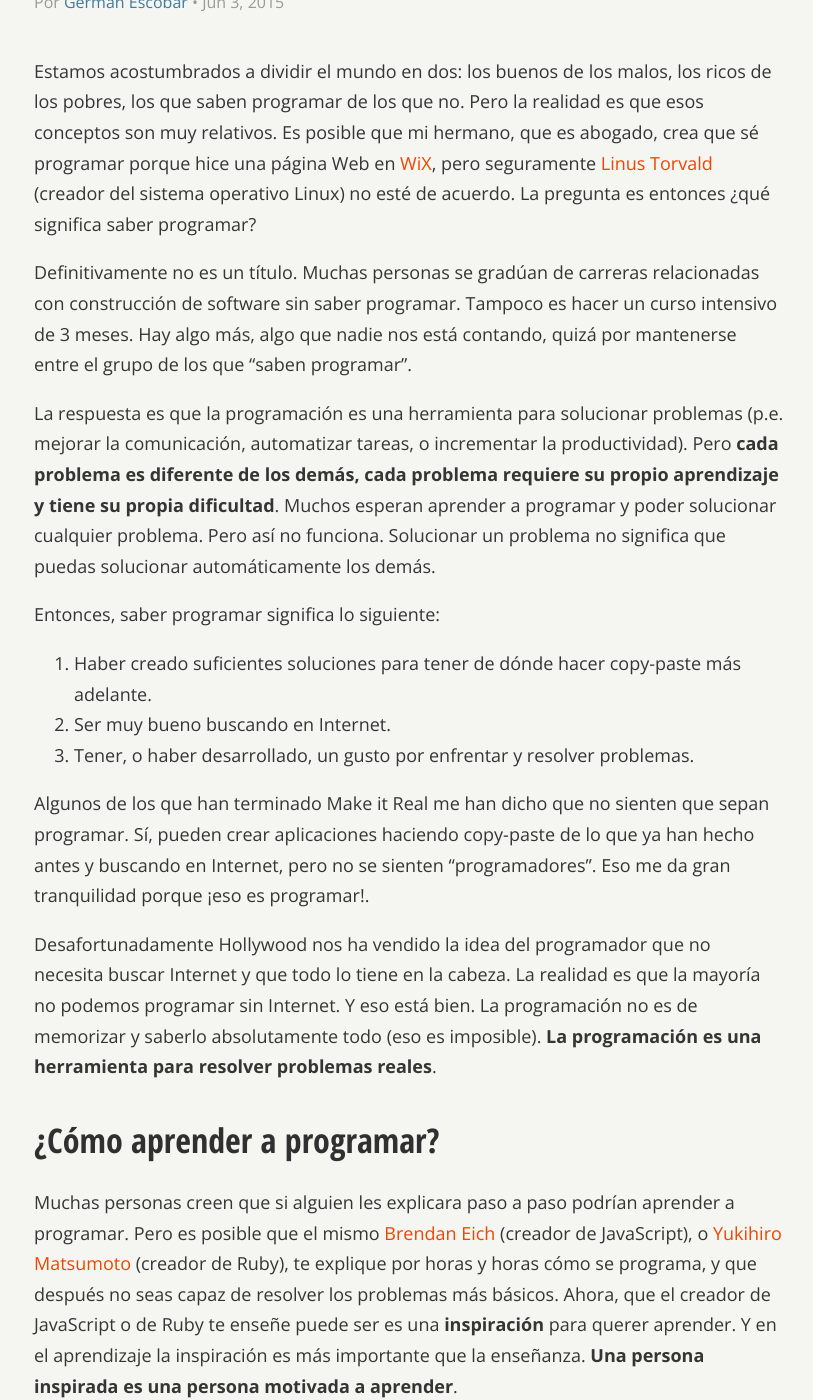
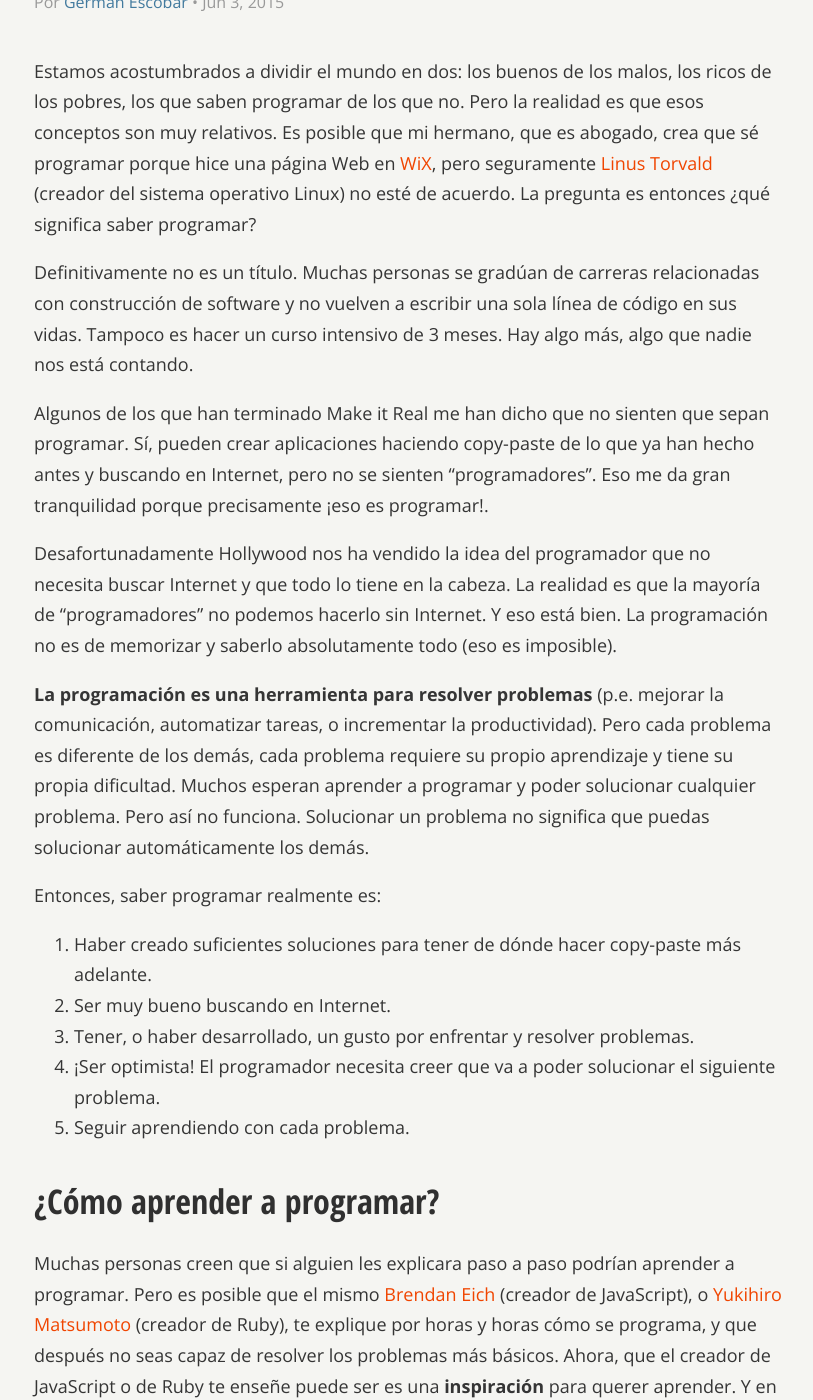
Before and after one commit to simonhoyos/blog, a Jekyll site: the page built from _posts/2015-06-03-saber-programar-y-como-aprender.markdown, in a window 1280 px wide and 1400 px high, scrolled down 312 px. Shown: the whole window, without its empty margins (231-1044 px from the left). Built offline with Jekyll 4.4.1, drawn with Linux system fonts in a browser that asks for light colours; nearby versions of some CDN libraries; comment, search, counter and statistics services are not loaded; a style sheet for code colours, icons or effects is not loaded; some of the changed text lies outside the part shown.

Commit message:
Update post "Saber programar y cómo aprender"

```diff
--- a/_posts/2015-06-03-saber-programar-y-como-aprender.markdown
+++ b/_posts/2015-06-03-saber-programar-y-como-aprender.markdown
@@ -7,25 +7,27 @@ author: Germán Escobar
 
 Estamos acostumbrados a dividir el mundo en dos: los buenos de los malos, los ricos de los pobres, los que saben programar de los que no. Pero la realidad es que esos conceptos son muy relativos. Es posible que mi hermano, que es abogado, crea que sé programar porque hice una página Web en <a href="http://www.wix.com/" target="_blank">WiX</a>, pero seguramente <a href="http://en.wikipedia.org/wiki/Linus_Torvalds" target="_blank">Linus Torvald</a> (creador del sistema operativo Linux) no esté de acuerdo. La pregunta es entonces ¿qué significa saber programar?
 
-Definitivamente no es un título. Muchas personas se gradúan de carreras relacionadas con construcción de software sin saber programar. Tampoco es hacer un curso intensivo de 3 meses. Hay algo más, algo que nadie nos está contando, quizá por mantenerse entre el grupo de los que “saben programar”.
+Definitivamente no es un título. Muchas personas se gradúan de carreras relacionadas con construcción de software y no vuelven a escribir una sola línea de código en sus vidas. Tampoco es hacer un curso intensivo de 3 meses. Hay algo más, algo que nadie nos está contando.
 
-La respuesta es que la programación es una herramienta para solucionar problemas (p.e. mejorar la comunicación, automatizar tareas, o incrementar la productividad). Pero **cada problema es diferente de los demás, cada problema requiere su propio aprendizaje y tiene su propia dificultad**. Muchos esperan aprender a programar y poder solucionar cualquier problema. Pero así no funciona. Solucionar un problema no significa que puedas solucionar automáticamente los demás.
+Algunos de los que han terminado Make it Real me han dicho que no sienten que sepan programar. Sí, pueden crear aplicaciones haciendo copy-paste de lo que ya han hecho antes y buscando en Internet, pero no se sienten “programadores”. Eso me da gran tranquilidad porque precisamente ¡eso es programar!.
 
-Entonces, saber programar significa lo siguiente:
+Desafortunadamente Hollywood nos ha vendido la idea del programador que no necesita buscar Internet y que todo lo tiene en la cabeza. La realidad es que la mayoría de "programadores" no podemos hacerlo sin Internet. Y eso está bien. La programación no es de memorizar y saberlo absolutamente todo (eso es imposible).
+
+**La programación es una herramienta para resolver problemas** (p.e. mejorar la comunicación, automatizar tareas, o incrementar la productividad). Pero cada problema es diferente de los demás, cada problema requiere su propio aprendizaje y tiene su propia dificultad. Muchos esperan aprender a programar y poder solucionar cualquier problema. Pero así no funciona. Solucionar un problema no significa que puedas solucionar automáticamente los demás.
+
+Entonces, saber programar realmente es:
 
 1. Haber creado suficientes soluciones para tener de dónde hacer copy-paste más adelante.
 2. Ser muy bueno buscando en Internet.
 3. Tener, o haber desarrollado, un gusto por enfrentar y resolver problemas.
-
-Algunos de los que han terminado Make it Real me han dicho que no sienten que sepan programar. Sí, pueden crear aplicaciones haciendo copy-paste de lo que ya han hecho antes y buscando en Internet, pero no se sienten “programadores”. Eso me da gran tranquilidad porque ¡eso es programar!.
-
-Desafortunadamente Hollywood nos ha vendido la idea del programador que no necesita buscar Internet y que todo lo tiene en la cabeza. La realidad es que la mayoría no podemos programar sin Internet. Y eso está bien. La programación no es de memorizar y saberlo absolutamente todo (eso es imposible). **La programación es una herramienta para resolver problemas reales**.
+4. ¡Ser optimista! El programador necesita creer que va a poder solucionar el siguiente problema.
+5. Seguir aprendiendo con cada problema.
 
 ## ¿Cómo aprender a programar?
 
 Muchas personas creen que si alguien les explicara paso a paso podrían aprender a programar. Pero es posible que el mismo <a href="http://en.wikipedia.org/wiki/Brendan_Eich" target="_blank">Brendan Eich</a> (creador de JavaScript), o <a href="http://en.wikipedia.org/wiki/Yukihiro_Matsumoto" target="_blank">Yukihiro Matsumoto</a> (creador de Ruby), te explique por horas y horas cómo se programa, y que después no seas capaz de resolver los problemas más básicos. Ahora, que el creador de JavaScript o de Ruby te enseñe puede ser es una **inspiración** para querer aprender. Y en el aprendizaje la inspiración es más importante que la enseñanza. **Una persona inspirada es una persona motivada a aprender**.
 
-Pero lo más peligroso de que a uno le “expliquen” cómo programar (presencial o virtualmente) es que uno **siente que está aprendiendo**. Todo se ve tan fácil. Pero al momento de intentar hacer algo desde cero, es que uno se da cuenta que no es así de fácil, y muchos se frustran en ese punto porque creen que no sirven para eso y que ellos son los del problema.
+Pero lo más peligroso de que a uno le “expliquen” cómo programar (presencial o virtualmente) es que uno **siente que está aprendiendo**. Todo se ve tan fácil. Pero al momento de intentar hacer algo desde cero, es que uno se da cuenta que no es así de fácil, y muchos lo dejan de intentar en ese punto porque creen que no sirven para eso y que ellos son los del problema.
 
 Es cierto que para aprender a programar hay que conocer la tecnología y las herramientas. Pero eso es la parte más fácil, eso se encuentra en Internet. Lo difícil es encontrar problemas que estén justo por encima de tus habilidades actuales, que te obliguen a buscar en Internet, a salirte de tu zona de comfort. Y de esa forma ir creando código del que vas a poder hacer copy-paste después para crear soluciones cada vez más complejas.
 
@@ -35,7 +37,7 @@ En vez de intentar “aprender a programar”, **enfócate en solucionar un prob
 
 Inspírate. Busca tutoriales en Internet. No importa que no entiendas todo lo que estás haciendo, eventualmente lo harás.
 
-Busca o crea comunidades de aprendizaje. Asiste a charlas de  programadores. En Meetup encontrarás grupos de varias de las tecnologías más populares. Busca conferencias e intenta asistir. De nuevo, no importa que no entiendas todo lo que dicen.
+Busca o crea comunidades de aprendizaje. Asiste a charlas de  programadores. En <a href="http://meetup.com/" target="_blank">Meetup</a> encontrarás grupos de varias de las tecnologías más populares que se reunen cada mes. Busca conferencias e intenta asistir. De nuevo, no importa que no entiendas todo lo que dicen, pero eso es parte de la inspiración.
 
 Por último, no esperes que alguien te “enseñe” a programar. Aprópiate de tu aprendizaje, investiga por tu cuenta, y busca alguien que te guíe y te pueda solucionar las dudas cuando surjan.
 
```
